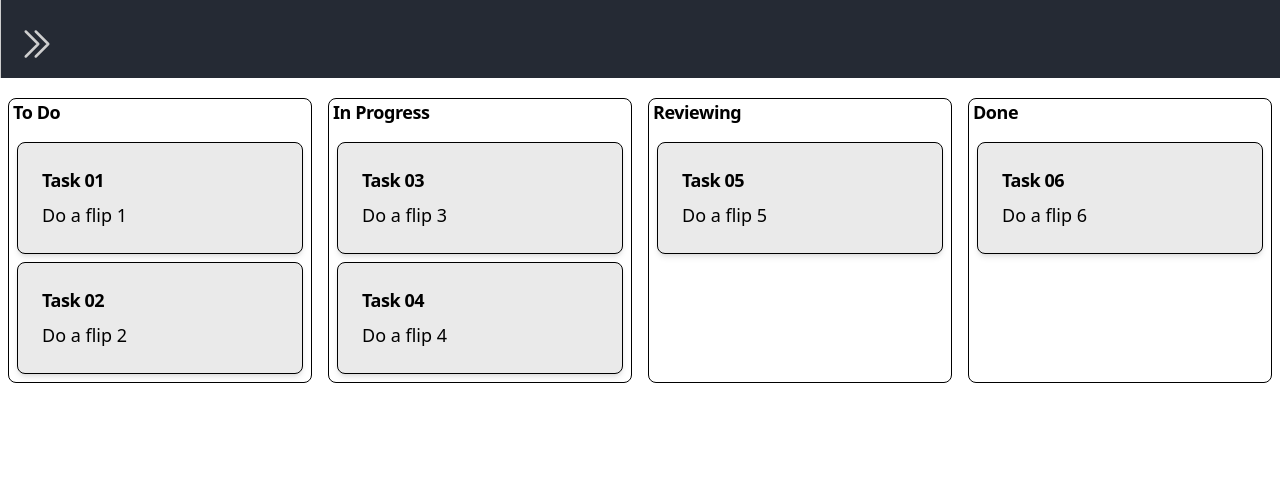
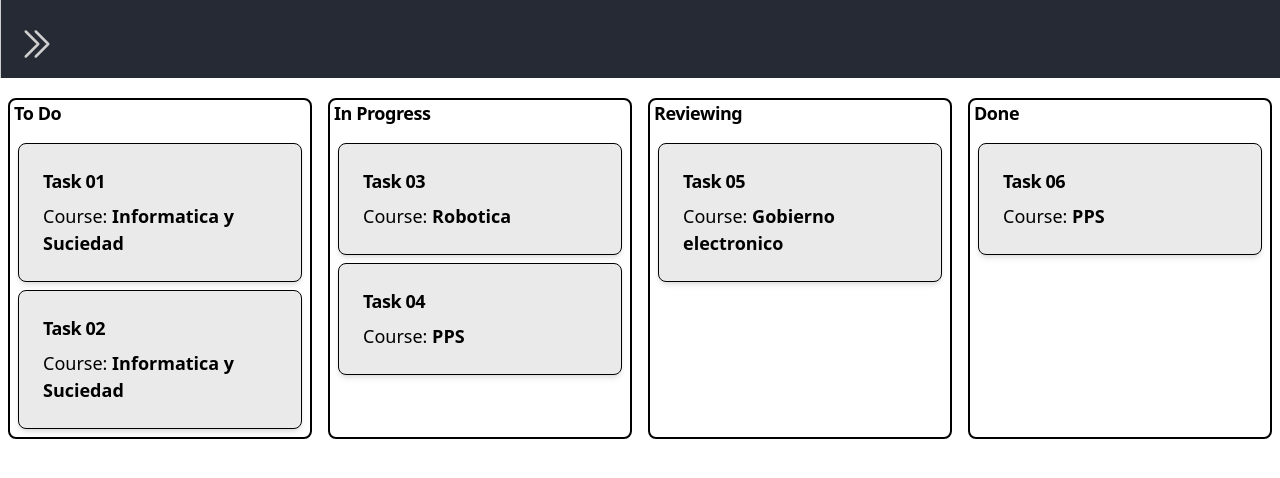
Before and after one commit to kendallv17/Taskademic-Front-End, a React (Create React App) app: page /current-tasks in a window 1280 px wide. Shown: the top 478 px of the page. Built offline with nearby package versions, Linux system fonts and the light colour scheme.

Commit message:
Fixed most of the visual Bugs

```diff
--- a/src/components/columnItem/ColumnItem.js
+++ b/src/components/columnItem/ColumnItem.js
@@ -1,16 +1,16 @@
 import { Draggable } from "react-beautiful-dnd"
-export default function ColumnItem({id, index, tittle, description}){
+export default function ColumnItem({id, index, tittle, course}){
     return (
     <Draggable draggableId={id} index={index} key={id}>
         {
-            provided =>
-                <div className="p-6 mx-2 bg-mercury-500 rounded-lg border border-gray-200 shadow-md hover:bg-gray-100 dark:bg-gray-800 dark:border-gray-700 dark:hover:bg-gray-700 my-2"
+            (provided, snapshot) =>
+                <div className={`p-6 mx-2 bg-mercury-500 rounded-lg border border-gray-200 shadow-md hover:bg-gray-100 dark:bg-gray-800 dark:border-gray-700 dark:hover:bg-gray-700 my-2 ${snapshot.isDragging ? 'bg-radical-red-700 text-mercury-500': null}`}
                      { ...provided.draggableProps }
                      { ...provided.dragHandleProps }
                      ref={ provided.innerRef }
                     >
                         <h6 className="mb-2 sm:text-[6px] md:text-[18px] font-bold tracking-tight text-gray-900 dark:text-white">{tittle}</h6>
-                        <p className="font-normal sm:text-[4px] md:text-[18px]">{description}</p>
+                        <p className="font-normal sm:text-[4px] md:text-[18px]">Course: <strong>{course}</strong></p>
                 </div>
         }
     </Draggable>
--- a/src/components/draganddropcontext/DragAndDropContext.js
+++ b/src/components/draganddropcontext/DragAndDropContext.js
@@ -44,7 +44,7 @@ export default function DragAndDropContext({columData, setData}){
 
     return(
     <DragDropContext onDragEnd={ onDragEnd }>
-        <div className="sm:grid md:flex md:justify-center h-auto pt-5">
+        <div className="sm:grid md:flex justify-center pt-5">
                 <DroppableColumn data={ columData.todoData.tasks } id={ columData.todoData.columnId } tittle="To Do"/>
                 <DroppableColumn data={ columData.inProgressData.tasks } id={ columData.inProgressData.columnId  } tittle="In Progress"/>
                 <DroppableColumn data={ columData.reviewingData.tasks } id={ columData.reviewingData.columnId  } tittle="Reviewing"/>
--- a/src/components/droppableColumn/DroppableColumn.js
+++ b/src/components/droppableColumn/DroppableColumn.js
@@ -2,18 +2,16 @@ import { Droppable } from "react-beautiful-dnd"
 import ColumnItem from "../columnItem/ColumnItem"
 export default function DroppableColumn({id, data, tittle}){
     return (
-        <div className="container max-w-xs mx-2 border rounded-lg flex-1 mb-2 sm:min-h-50">
-            <h6 className="mb-4 ml-1 sm:text-[8px] md:text-[18px] font-bold tracking-tight text-gray-900 dark:text-white">{tittle}</h6>
         <Droppable droppableId={id}>
         {
-                    provided => (
-                    <div ref={ provided.innerRef } { ...provided.droppableProps }
+            (provided, snapshot) => (
+            <div ref={ provided.innerRef } { ...provided.droppableProps } className={ `container max-w-xs mx-2 rounded-lg flex-1 mb-2 min-h-[10rem] ${snapshot.isDraggingOver ? 'border-2 border-dotted border-bright-turquoise-600' : 'border-2'}` }
             >
-                        { data.map( (task, idx) => ( <ColumnItem key={idx} id={task.id} index={idx} tittle={task.tittle} description={task.description}/>)) }
+                <h6 className="mb-4 ml-1 sm:text-[8px] md:text-[18px] font-bold tracking-tight text-gray-900 dark:text-white">{tittle}</h6>
+                { data.map( (task, idx) => ( <ColumnItem key={idx} id={task.id} index={idx} tittle={task.tittle} course={task.course}/>)) }
                 { provided.placeholder }
             </div>)
         }
     </Droppable>
-        </div>
     )
 }
--- a/src/pages/currentTasks/CurrentTasks.js
+++ b/src/pages/currentTasks/CurrentTasks.js
@@ -8,27 +8,27 @@ export default function CurrentTasks(){
         "todoData": {
             columnId: "todoData",
             tasks:[
-                {id:"1", tittle:"Task 01", description:"Do a flip 1"},
-                {id:"2", tittle:"Task 02", description:"Do a flip 2"}
+                {id:"1", tittle:"Task 01", course:"Informatica y Suciedad"},
+                {id:"2", tittle:"Task 02", course:"Informatica y Suciedad"}
             ]
         },
         "inProgressData":{
             columnId: "inProgressData",
             tasks:[
-                {id:"3", tittle:"Task 03", description:"Do a flip 3"},
-                {id:"4", tittle:"Task 04", description:"Do a flip 4"}
+                {id:"3", tittle:"Task 03", course:"Robotica"},
+                {id:"4", tittle:"Task 04", course:"PPS"}
             ]
         },
         "reviewingData":{
             columnId:"reviewingData",
             tasks:[
-                {id:"5", tittle:"Task 05", description:"Do a flip 5"}
+                {id:"5", tittle:"Task 05", course:"Gobierno electronico"}
             ]
         },
         "doneData":{
             columnId:"doneData",
             tasks:[
-                {id:"6", tittle:"Task 06", description:"Do a flip 6"}
+                {id:"6", tittle:"Task 06", course:"PPS"}
             ]
         }
     })
```
Lines whose indentation alone changed are shown as unchanged.
